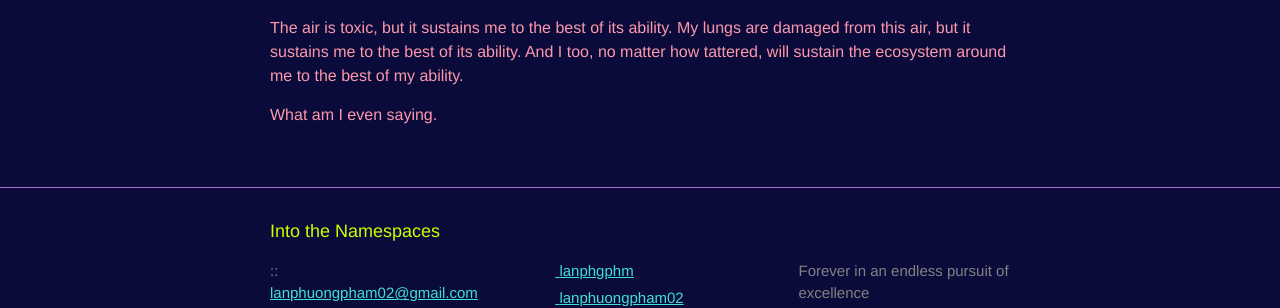
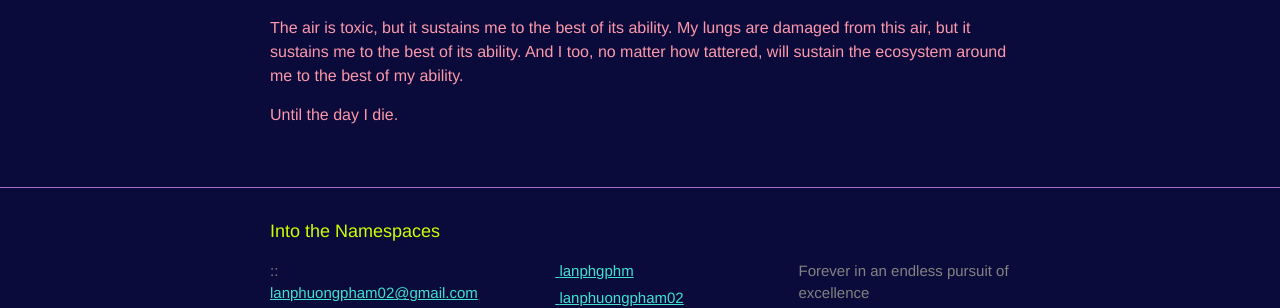
Before and after one commit to lanphgphm/lanphgphm.github.io, a Jekyll site: the page built from _posts/Musing::/2025-01-26-breathe-in.markdown, in a window 1280 px wide. Shown: the part 788-1096 px from the top of the page. Built offline with Jekyll 4.4.1, drawn with Linux system fonts in a browser that asks for light colours.

Commit message:
stop secondguessing

```diff
--- a/_posts/Musing::/2025-01-05-language-meaning-human.markdown
+++ b/_posts/Musing::/2025-01-05-language-meaning-human.markdown
@@ -57,5 +57,3 @@ When thinking about the Cento for Falasteen, I ask why is it that these independ
 Ultimately, “meaning” is a human construct. I wouldn’t imagine a world without human intelligence to require meaning and meaning making. If we were to accept this, all meanings are valid, correct, true, justified; all answers to “what does it mean to be human?” would also be valid, correct, true, and justified.
 
 And with that, my current working definition of being human–which is also an answer to our question–is that: to be human is to live the fragments and to extract meaning out of them. Sometimes the language is not meant to be cohesive like in Cento for Falasteen, but the messages converge. Some other times, both the presenting words and the meaning diverge, like in LoveLetters, which then forces us to look at what is not there (identity) to make sense of what was being said.
-
-The beginning of this essay was somewhat a bait. I do not have an answer to the question "what does it mean to be human?". Apologies.
--- a/_posts/Musing::/2025-01-26-breathe-in.markdown
+++ b/_posts/Musing::/2025-01-26-breathe-in.markdown
@@ -19,4 +19,4 @@ But it was yesterday when I realized that the weight of this phrase no longer be
 
 The air is toxic, but it sustains me to the best of its ability. My lungs are damaged from this air, but it sustains me to the best of its ability. And I too, no matter how tattered, will sustain the ecosystem around me to the best of my ability.
 
-What am I even saying.
+Until the day I die.
```
Also changed, not shown: 1 other file.
